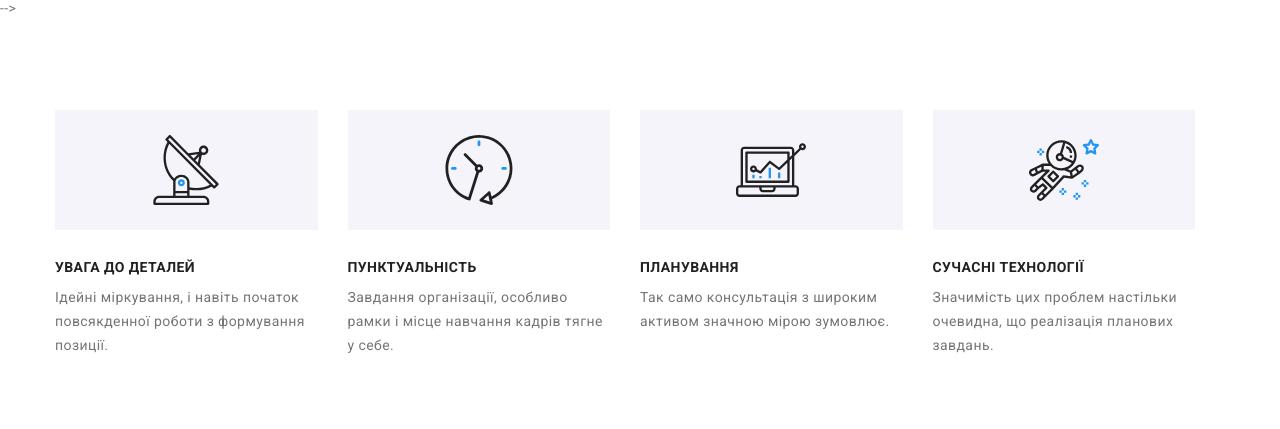
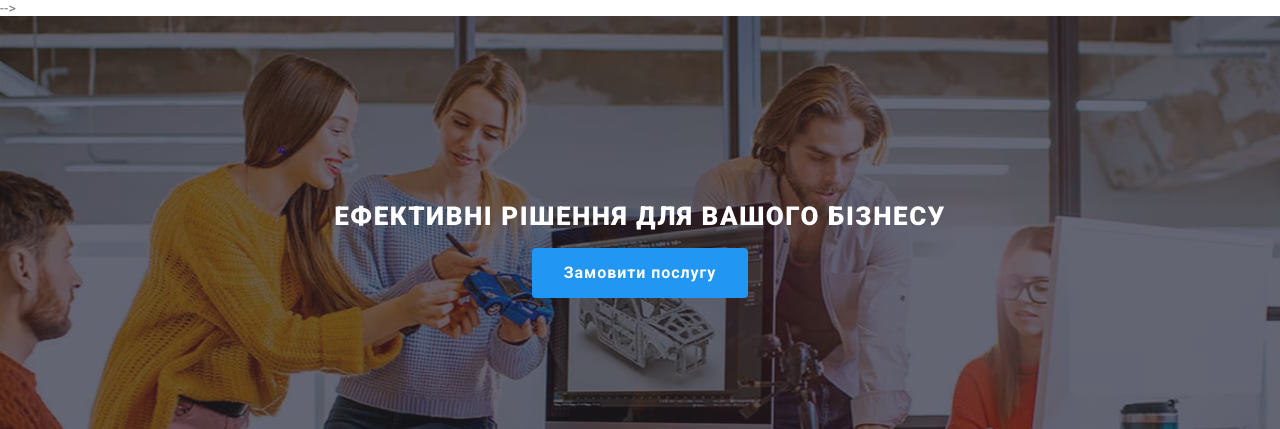
Before and after one commit to MariYaSobol/goit-markup-hw-08, a plain HTML site: page index.html in a window 1280 px wide. Shown: the top 429 px of the page. Drawn offline with nearby package versions, Linux system fonts and the light colour scheme.

Commit message:
step by step

```diff
--- a/index.html
+++ b/index.html
@@ -68,7 +68,7 @@
 
     <!-- HERO -->
 
-    <!-- <main>
+    <main>
       <section class="hero hero__overlay">
         <div class="container">
           <h1 class="hero__title">Ефективні рішення для вашого бізнесу</h1>
@@ -76,7 +76,7 @@
 
 
         </div>
-      </section> -->
+      </section>
 
       <section class="feature">
         <div class="container">
--- a/sass/layots/_hero.scss
+++ b/sass/layots/_hero.scss
@@ -22,8 +22,10 @@
 .hero__title {
   color: var(--primary-bg-color);
   font-weight: 900;
-  font-size: 44px;
-  line-height: 60px;
+  // font-size: 44px;
+  // line-height: 1.36;
+  font-size: 26px;
+  line-height: 1.61px;
   letter-spacing: 0.06em;
   text-transform: uppercase;
   max-width: 696px;
```
Also changed, not shown: css/main.css, css/main.min.css, 2 other files.
